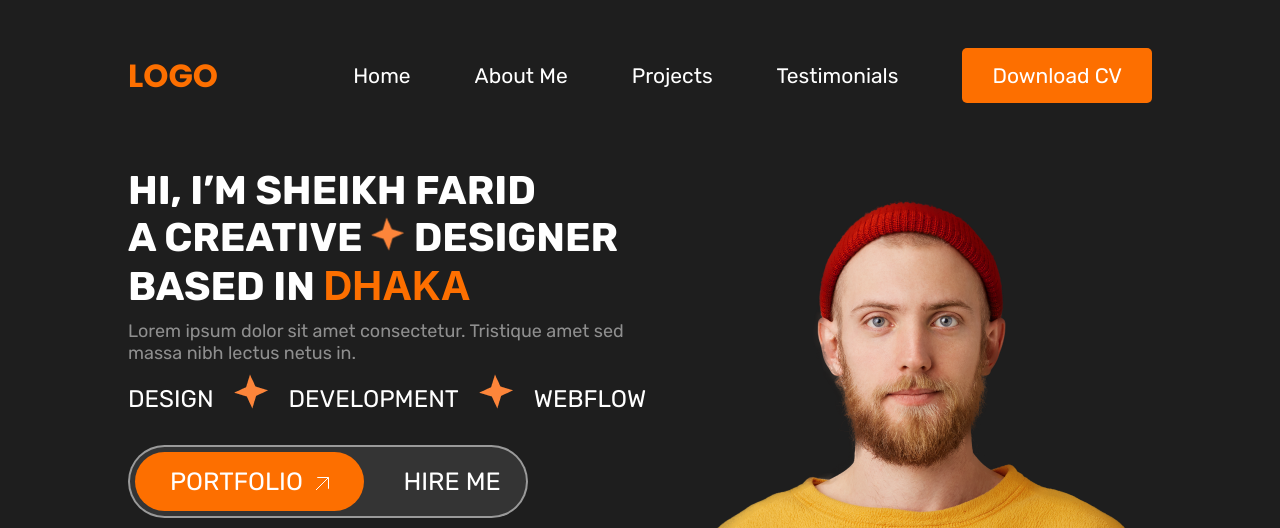
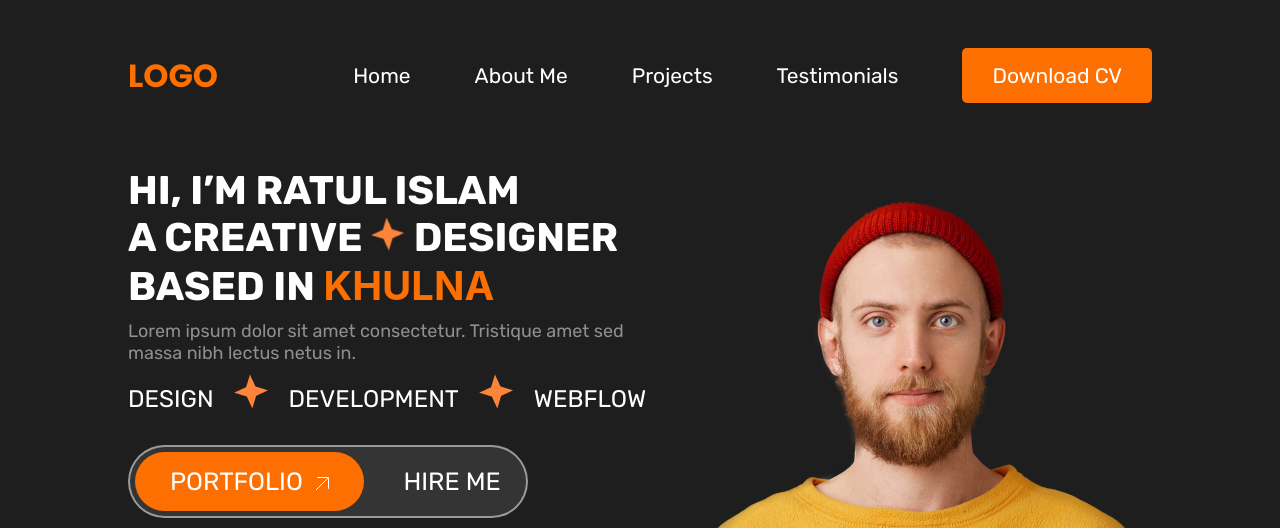
Before and after one commit to nurhanulislamratul/ph-portfolio, a plain HTML site: page index.html in a window 1280 px wide. Shown: the top 528 px of the page. Drawn offline with Linux system fonts and the light colour scheme.

Commit message:
Requerment Edit

```diff
--- a/index.html
+++ b/index.html
@@ -44,9 +44,9 @@
         <section class="my-self-section">
             <div class="banner">
                 <div class="my-self">
-                    <h1>HI, I’m SHEIKH FARID <br> A creative <img src="assets/Star 3.png" alt="star-image"> Designer
+                    <h1>HI, I’m Ratul Islam <br> A creative <img src="assets/Star 3.png" alt="star-image"> Designer
                         <br>
-                        Based in <span>Dhaka</span>
+                        Based in <span>Khulna</span>
                     </h1>
                     <p>Lorem ipsum dolor sit amet consectetur. Tristique amet sed <br> massa nibh lectus netus in.</p>
                     <div class="star-design">
```
